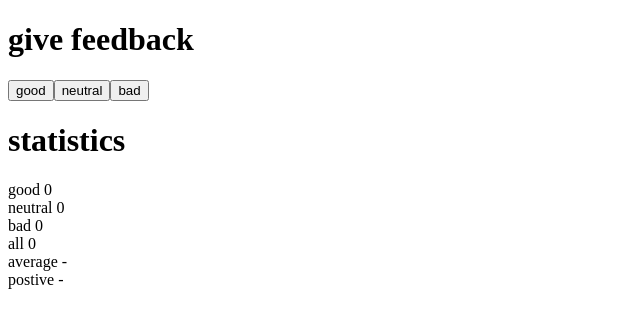
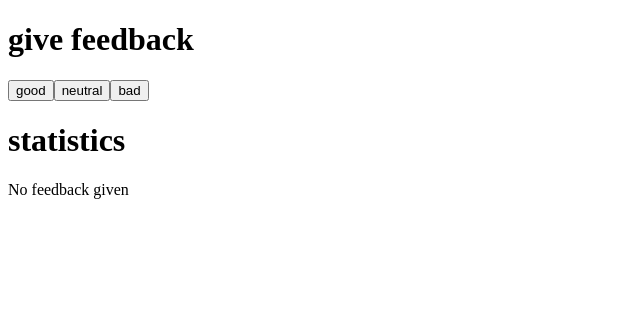
Before and after one commit to danilakritsky/fullstackopen, a React (Create React App) app in the folder part1/unicafe/: page / in a window 1280 px wide. Shown: the top 328 px of the page, without its empty margins (0-640 px from the left). Built offline with nearby package versions, Linux system fonts and the light colour scheme.

Commit message:
Complete 1.9: unicafe step4

```diff
--- a/part1/unicafe/src/App.js
+++ b/part1/unicafe/src/App.js
@@ -7,6 +7,15 @@ const Button = ({ text, handler}) => {
 const Counter = ({ text, count }) => <div>{text} {count}</div>
 
 const Statistics = ({ good, neutral, bad}) => {
+  if (good + neutral + bad === 0) {
+    return (
+      <>
+        <h1>statistics</h1>
+        <div>No feedback given</div>
+      </>
+    )
+  }
+
   return (
     <>
       <h1>statistics</h1>
@@ -17,17 +26,11 @@ const Statistics = ({ good, neutral, bad}) => {
         <Counter text="all" count={good + neutral + bad} />
         <Counter
           text="average"
-          count={
-            (good + neutral + bad) === 0
-              ? "-"
-              : (good + neutral * 0 + bad * -1) / (good + neutral + bad)}
+          count={(good + neutral * 0 + bad * -1) / (good + neutral + bad)}
         />
         <Counter
           text="postive"
-          count={
-            (good + neutral + bad) === 0
-              ? "-"
-              : (good / (good + neutral + bad) * 100) + " %"}
+          count={(good / (good + neutral + bad) * 100) + " %"}
         />
       </div>
     </>
```
